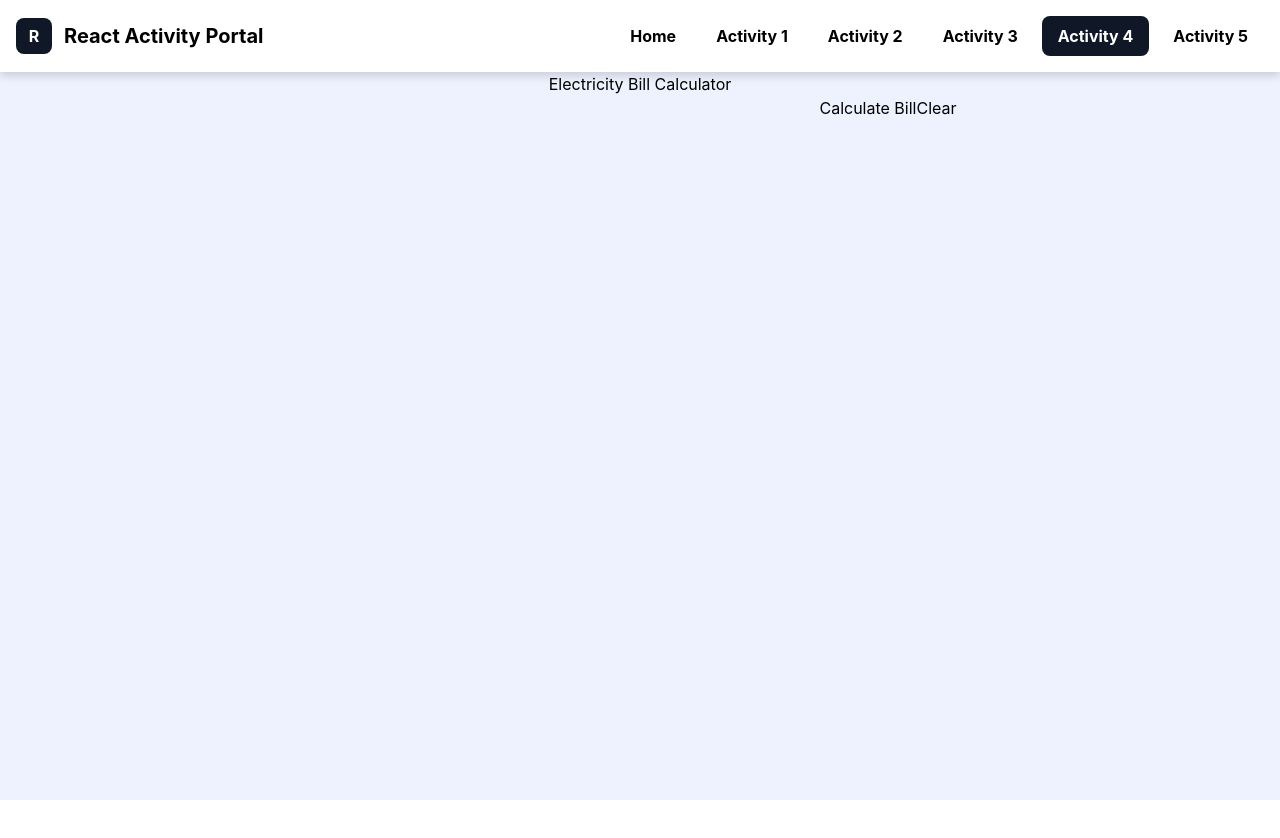
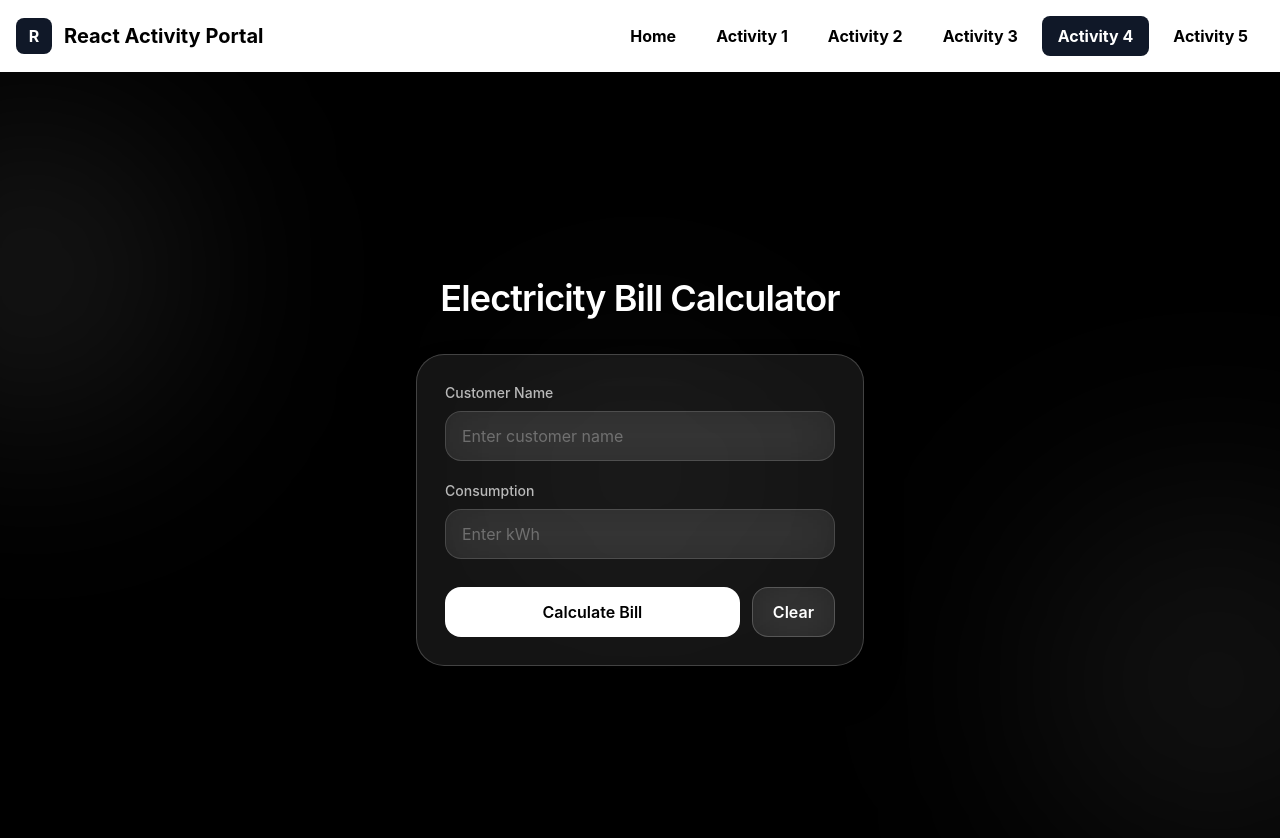
Before and after one commit to FallenFromTheKliff/ByteSizedReact, a React (Vite) app: page /act4-electricity-bill in a window 1280 px wide. Shown: the top 838 px of the page. Before the commit the page ends 800 px from the top, so only its background shows below. Built offline with nearby package versions, Linux system fonts and the light colour scheme.

Commit message:
Final With Design

```diff
--- a/src/pages/ElectricityBill.jsx
+++ b/src/pages/ElectricityBill.jsx
@@ -1,75 +1,322 @@
-import { useState, } from "react"
+import { useState } from "react"
 
-function InputPage({handleSubmit}) {
-  const [customerName, setCustomerName] = useState('');
-  const [consumption, setConsumption] = useState(null);
+function InputPage({
+  setCustomerName,
+  customerName,
+  consumption,
+  setConsumption,
+  handleSubmit,
+  handleClear
+}) {
+  return (
+    <div className="w-full max-w-md rounded-[28px] border border-white/20 bg-white/8 p-7 shadow-2xl backdrop-blur-2xl">
+      <form
+        onSubmit={(e) => {
+          e.preventDefault()
+          handleSubmit(consumption)
+        }}
+        className="flex flex-col gap-5"
+      >
+        <div>
+          <div className="mb-2 text-sm font-medium text-white/70">
+            Customer Name
+          </div>
 
+          <input
+            type="text"
+            value={customerName}
+            onChange={(e) => {
+              setCustomerName(e.target.value)
+            }}
+            placeholder="Enter customer name"
+            required
+            className="w-full rounded-2xl border border-white/15 bg-white/[0.07] px-4 py-3 text-white outline-none backdrop-blur-xl placeholder:text-white/30 transition focus:border-white/40 focus:bg-white/10"
+          />
+        </div>
 
-  return (
-    <div>
-      <form onSubmit= {(e)=>handleSubmit(consumption)}>
-        <input type="text" name="" id="" />
+        <div>
+          <div className="mb-2 text-sm font-medium text-white/70">
+            Consumption
+          </div>
 
-        <input type="number" name="" id="" />
+          <input
+            type="number"
+            value={consumption}
+            onChange={(e) => {
+              setConsumption(e.target.value)
+            }}
+            placeholder="Enter kWh"
+            min="0"
+            required
+            className="w-full rounded-2xl border border-white/15 bg-white/[0.07] px-4 py-3 text-white outline-none backdrop-blur-xl placeholder:text-white/30 transition focus:border-white/40 focus:bg-white/10"
+          />
+        </div>
 
-        <button type="submit">Calculate Bill</button>
-        <button type="reset">Clear</button>
+        <div className="mt-2 flex gap-3">
+          <button
+            type="submit"
+            className="flex-1 rounded-2xl bg-white px-4 py-3 font-semibold text-black transition hover:bg-white/85"
+          >
+            Calculate Bill
+          </button>
+
+          <button
+            type="button"
+            onClick={(e) => {
+              handleClear()
+            }}
+            className="rounded-2xl border border-white/20 bg-white/8 px-5 py-3 font-semibold text-white backdrop-blur-xl transition hover:bg-white/15"
+          >
+            Clear
+          </button>
+        </div>
       </form>
     </div>
   )
 }
 
-function Condition({handleClick}) {
+function Condition({ handleClick, handleBack }) {
   return (
-    <div>
-        <div>0-100 kWh = P10 per kWh</div>
-        <div>0-100 kWh = P10 per kWh</div>
-        <div>0-100 kWh = P10 per kWh</div>
-        <div>0-100 kWh = P10 per kWh</div>
-        <div>0-100 kWh = P10 per kWh</div>
+    <div className="w-full max-w-md rounded-[28px] border border-white/20 bg-white/8 p-7 shadow-2xl backdrop-blur-2xl">
+      <div className="mb-5 text-xl font-semibold text-white">
+        Conditions
+      </div>
 
-        <button type="button"
-        onClick={(e)=>handleClick("result_page")}
-        >Result Page </button>
+      <div className="flex flex-col gap-3">
+        <div className="rounded-2xl border border-white/10 bg-white/6 px-4 py-3 text-sm text-white/75 backdrop-blur-xl">
+          <span className="font-semibold text-white">0 - 100 kWh</span>
+          {" "}→ ₱10 per kWh
+        </div>
+
+        <div className="rounded-2xl border border-white/10 bg-white/6 px-4 py-3 text-sm text-white/75 backdrop-blur-xl">
+          <span className="font-semibold text-white">101 - 200 kWh</span>
+          {" "}→ ₱12 per kWh
+        </div>
+
+        <div className="rounded-2xl border border-white/10 bg-white/6 px-4 py-3 text-sm text-white/75 backdrop-blur-xl">
+          <span className="font-semibold text-white">201 - 300 kWh</span>
+          {" "}→ ₱15 per kWh
+        </div>
+
+        <div className="rounded-2xl border border-white/10 bg-white/6 px-4 py-3 text-sm text-white/75 backdrop-blur-xl">
+          <span className="font-semibold text-white">Above 300 kWh</span>
+          {" "}→ ₱18 per kWh
+        </div>
+
+        <div className="my-1 h-px bg-white/10"></div>
+
+        <div className="rounded-2xl border border-white/10 bg-white/6 px-4 py-3 text-sm text-white/75 backdrop-blur-xl">
+          Bill ≥ ₱5,000
+          <span className="text-white"> → High Electricity Usage</span>
+        </div>
+
+        <div className="rounded-2xl border border-white/10 bg-white/6 px-4 py-3 text-sm text-white/75 backdrop-blur-xl">
+          Bill &lt; ₱5,000
+          <span className="text-white"> → Normal Electricity Usage</span>
+        </div>
+      </div>
+
+      <div className="mt-6 flex gap-3">
+        <button
+          type="button"
+          onClick={(e) => {
+            handleClick("result_page")
+          }}
+          className="flex-1 rounded-2xl bg-white px-4 py-3 font-semibold text-black transition hover:bg-white/85"
+        >
+          Result Page
+        </button>
+
+        <button
+          type="button"
+          onClick={(e) => {
+            handleBack("input_page")
+          }}
+          className="rounded-2xl border border-white/20 bg-white/8 px-5 py-3 font-semibold text-white backdrop-blur-xl transition hover:bg-white/15"
+        >
+          Back
+        </button>
+      </div>
     </div>
   )
 }
 
-function ResultPage() {
+function ResultPage({
+  customerName,
+  consumption,
+  rateApplied,
+  totalBill,
+  usageStatus,
+  handleBack
+}) {
   return (
-    <div>
-    bro
+    <div className="w-full max-w-md rounded-[28px] border border-white/20 bg-white/8 p-7 shadow-2xl backdrop-blur-2xl">
+      <div className="mb-5 text-xl font-semibold text-white">
+        Bill Result
+      </div>
+
+      <div className="overflow-hidden rounded-2xl border border-white/10 bg-white/4 backdrop-blur-xl">
+        <div className="flex items-center justify-between border-b border-white/10 px-4 py-4">
+          <div className="text-sm text-white/45">
+            Customer Name
+          </div>
+
+          <div className="font-medium text-white">
+            {customerName}
+          </div>
+        </div>
+
+        <div className="flex items-center justify-between border-b border-white/10 px-4 py-4">
+          <div className="text-sm text-white/45">
+            Consumption
+          </div>
+
+          <div className="font-medium text-white">
+            {consumption} kWh
+          </div>
+        </div>
+
+        <div className="flex items-center justify-between border-b border-white/10 px-4 py-4">
+          <div className="text-sm text-white/45">
+            Rate Applied
+          </div>
+
+          <div className="font-medium text-white">
+            ₱{rateApplied} / kWh
+          </div>
+        </div>
+
+        <div className="flex items-center justify-between border-b border-white/10 px-4 py-4">
+          <div className="text-sm text-white/45">
+            Total Bill
+          </div>
+
+          <div className="text-lg font-semibold text-white">
+            ₱{totalBill}
+          </div>
+        </div>
+
+        <div className="px-4 py-4">
+          <div className="mb-1 text-sm text-white/45">
+            Usage Status
+          </div>
+
+          <div className="font-semibold text-white">
+            {usageStatus}
+          </div>
+        </div>
+      </div>
+
+      <button
+        type="button"
+        onClick={(e) => {
+          handleBack("condition_page")
+        }}
+        className="mt-6 w-full rounded-2xl border border-white/20 bg-white/8 px-4 py-3 font-semibold text-white backdrop-blur-xl transition hover:bg-white/15"
+      >
+        Back
+      </button>
     </div>
   )
 }
 
+export default function ElectricityBill() {
+  const [pageState, setPageState] = useState("input_page")
+  const [customerName, setCustomerName] = useState("")
+  const [consumption, setConsumption] = useState("")
+  const [rateApplied, setRateApplied] = useState(null)
+  const [totalBill, setTotalBill] = useState(null)
+  const [usageStatus, setUsageStatus] = useState(null)
 
+  function handleSubmit(value) {
+    const bill = calculateValue(Number(value))
 
-export default function ElectricityBill() {
-  const [pageState, SetPageState] = useState("input_page");
-  const [calculatedValue, setCaculatedValue] = useState("");
-  function handleSubmit(value){
-    SetPageState("condition_page");
-    setCaculatedValue(calculateValue(value));
+    setTotalBill(bill)
+    setUsageStatus(findUsageStatus(bill))
+    setPageState("condition_page")
   }
 
-  function calculateValue(value){
-    if(value <=100){
-      return value * 10;
+  function handleClear() {
+    setCustomerName("")
+    setConsumption("")
+    setRateApplied(null)
+    setTotalBill(null)
+    setUsageStatus(null)
+  }
+
+  function calculateValue(value) {
+    if (value <= 100) {
+      setRateApplied(10)
+      return value * 10
     }
-    if(value <=200){
-      return value * 12;
+
+    if (value <= 200) {
+      setRateApplied(12)
+      return value * 12
+    }
+
+    if (value <= 300) {
+      setRateApplied(15)
+      return value * 15
+    }
+
+    setRateApplied(18)
+    return value * 18
+  }
+
+  function findUsageStatus(bill) {
+    if (bill >= 5000) {
+      return "High Electricity Usage"
+    }
+    else {
+      return "Normal Electricity Usage"
     }
   }
 
+  return (
+    <div className="relative flex min-h-screen w-full flex-col items-center justify-center overflow-hidden bg-black px-5 py-10">
 
-  return (
-    <div className="flex flex-1 flex-col w-full items-center bg-indigo-50">
-      <h1 className="">Electricity Bill Calculator</h1>
-      {pageState === "input_page" && <InputPage handleSubmit={handleSubmit}/>}
-      {pageState === "condition_page" && <Condition handleClick={SetPageState}/>}
-      {pageState === "result_page" && <ResultPage></ResultPage>}
+      <div className="absolute -left-32 top-10 h-80 w-80 rounded-full bg-white/9 blur-[100px]"></div>
 
+      <div className="absolute -right-32 bottom-0 h-96 w-96 rounded-full bg-white/[0.07] blur-[110px]"></div>
+
+      <div className="absolute left-1/2 top-1/2 h-72 w-72 -translate-x-1/2 -translate-y-1/2 rounded-full bg-white/3 blur-[90px]"></div>
+
+      <div className="relative z-10 flex w-full flex-col items-center">
+
+        <h1 className="mb-9 text-center text-3xl font-semibold tracking-tight text-white sm:text-4xl">
+          Electricity Bill Calculator
+        </h1>
+
+        {pageState === "input_page" && (
+          <InputPage
+            handleSubmit={handleSubmit}
+            handleClear={handleClear}
+            customerName={customerName}
+            setCustomerName={setCustomerName}
+            consumption={consumption}
+            setConsumption={setConsumption}
+          />
+        )}
+
+        {pageState === "condition_page" && (
+          <Condition
+            handleClick={setPageState}
+            handleBack={setPageState}
+          />
+        )}
+
+        {pageState === "result_page" && (
+          <ResultPage
+            customerName={customerName}
+            consumption={consumption}
+            rateApplied={rateApplied}
+            totalBill={totalBill}
+            usageStatus={usageStatus}
+            handleBack={setPageState}
+          />
+        )}
+      </div>
     </div>
   )
 }
```
